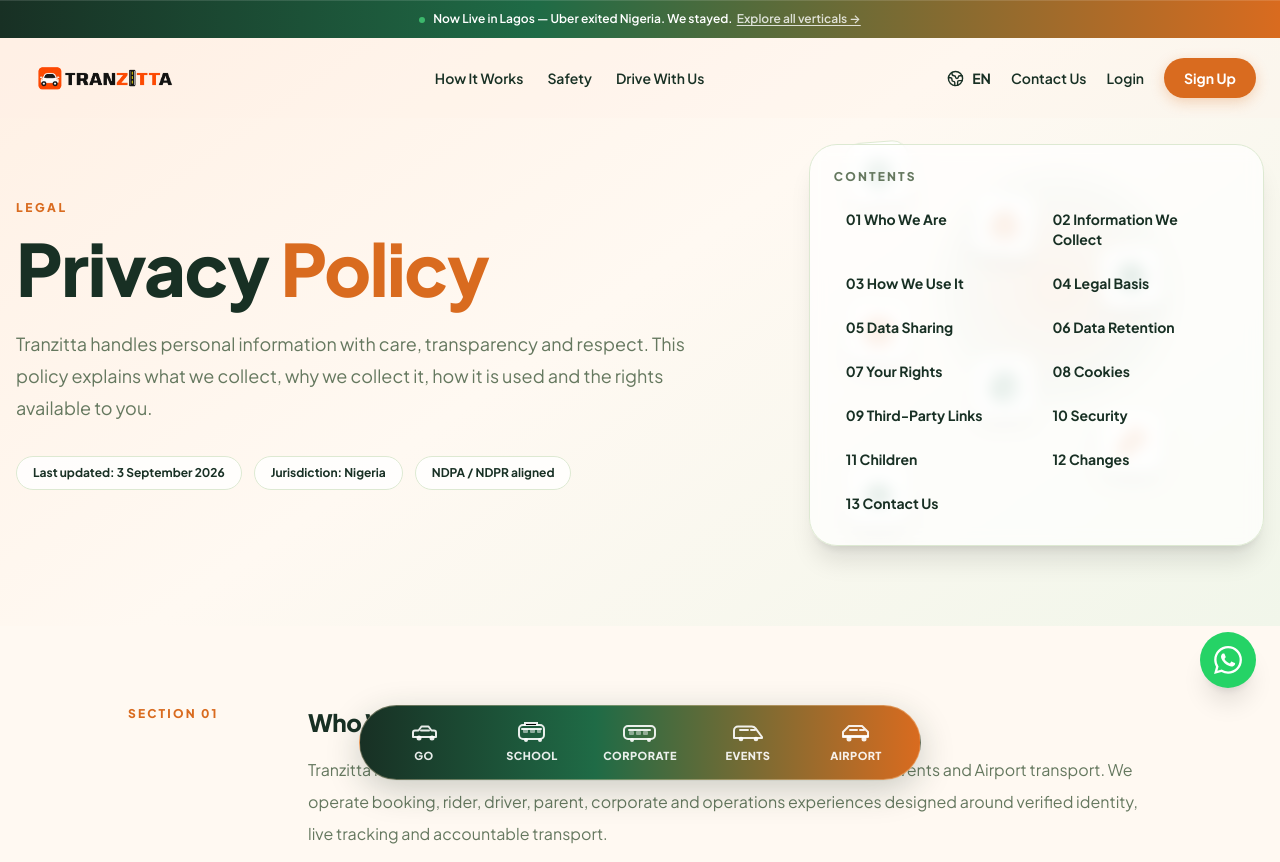
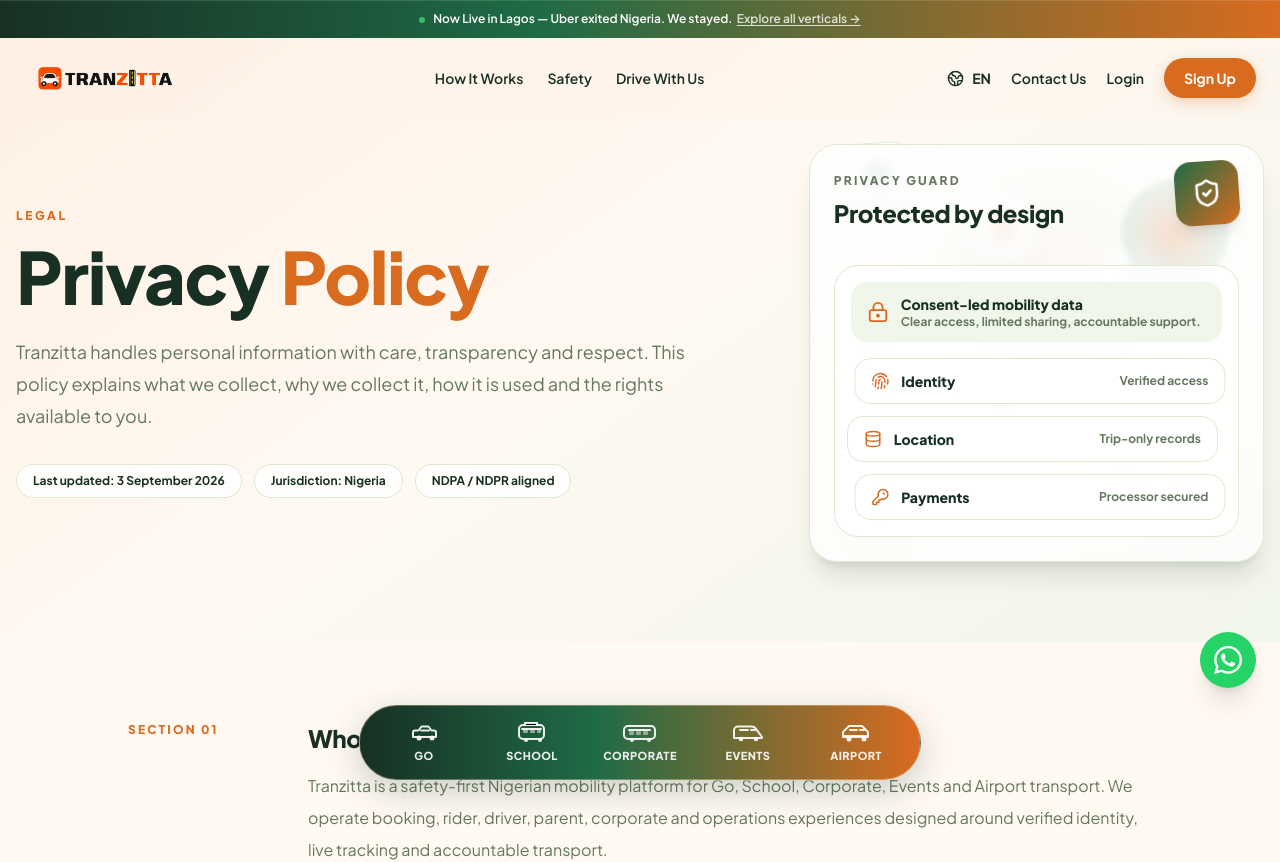
Before and after one commit to 1702london-maker/TRANZITTA, a Next.js app: page /privacy in a window 1280 px wide. Shown: the top 862 px of the page. Built offline with nearby package versions, Linux system fonts and the light colour scheme.

Commit message:
Update legal page hero visuals

```diff
--- a/app/privacy/page.tsx
+++ b/app/privacy/page.tsx
@@ -5,22 +5,6 @@
 import Navbar from '@/components/Navbar'
 import Footer from '@/components/Footer'
 import WhatsAppButton from '@/components/WhatsAppButton'
-
-const contents = [
-  'Who We Are',
-  'Information We Collect',
-  'How We Use It',
-  'Legal Basis',
-  'Data Sharing',
-  'Data Retention',
-  'Your Rights',
-  'Cookies',
-  'Third-Party Links',
-  'Security',
-  'Children',
-  'Changes',
-  'Contact Us',
-]
 
 const sections = [
   {
@@ -133,16 +117,7 @@
                 ))}
               </motion.div>
             </div>
-            <motion.div {...fade(0.16)} className="rounded-[28px] border bg-white/70 p-6 shadow-xl backdrop-blur" style={{ borderColor: 'var(--sage-border)' }}>
-              <p className="mb-4 text-xs font-black uppercase tracking-[0.18em] trz-muted">Contents</p>
-              <div className="grid gap-2 sm:grid-cols-2">
-                {contents.map((item, index) => (
-                  <a key={item} href={`#section-${index + 1}`} className="rounded-xl px-3 py-2 text-sm font-bold trz-ink transition hover:bg-orange-50 hover:text-orange-700">
-                    {String(index + 1).padStart(2, '0')} {item}
-                  </a>
-                ))}
-              </div>
-            </motion.div>
+            <PrivacyHeroPanel />
           </div>
         </section>
 
@@ -210,6 +185,71 @@
   )
 }
 
+function PrivacyHeroPanel() {
+  const records = [
+    { icon: Fingerprint, label: 'Identity', value: 'Verified access' },
+    { icon: Database, label: 'Location', value: 'Trip-only records' },
+    { icon: KeyRound, label: 'Payments', value: 'Processor secured' },
+  ]
+
+  return (
+    <motion.div
+      {...fade(0.16)}
+      className="relative min-h-[360px] overflow-hidden rounded-[28px] border bg-white/75 p-6 shadow-xl backdrop-blur"
+      style={{ borderColor: 'var(--sage-border)' }}
+    >
+      <motion.div
+        className="absolute right-8 top-8 h-28 w-28 rounded-full"
+        style={{ background: 'radial-gradient(circle, rgba(217,107,31,0.2), rgba(31,107,70,0.08) 62%, transparent 72%)' }}
+        animate={{ scale: [1, 1.08, 1], rotate: [0, 8, 0] }}
+        transition={{ duration: 6, repeat: Infinity, ease: 'easeInOut' }}
+      />
+      <div className="relative z-10">
+        <div className="mb-8 flex items-center justify-between">
+          <div>
+            <p className="text-xs font-black uppercase tracking-[0.18em] trz-muted">Privacy Guard</p>
+            <h2 className="mt-2 text-2xl font-black trz-ink">Protected by design</h2>
+          </div>
+          <motion.span
+            className="flex h-16 w-16 items-center justify-center rounded-2xl text-white shadow-lg"
+            style={{ background: 'linear-gradient(135deg, var(--africa-green), var(--orange-deep))' }}
+            animate={{ y: [0, -8, 0], rotate: [0, -4, 0] }}
+            transition={{ duration: 4.5, repeat: Infinity, ease: 'easeInOut' }}
+          >
+            <ShieldCheck size={30} />
+          </motion.span>
+        </div>
+        <div className="rounded-3xl border bg-white/80 p-4" style={{ borderColor: 'var(--sage-border)' }}>
+          <div className="mb-4 flex items-center gap-3 rounded-2xl px-4 py-3" style={{ background: 'var(--sage-light)' }}>
+            <LockKeyhole size={22} className="trz-orange" />
+            <div>
+              <p className="text-sm font-black trz-ink">Consent-led mobility data</p>
+              <p className="text-xs font-bold trz-muted">Clear access, limited sharing, accountable support.</p>
+            </div>
+          </div>
+          <div className="space-y-3">
+            {records.map(({ icon: Icon, label, value }, index) => (
+              <motion.div
+                key={label}
+                className="flex items-center justify-between rounded-2xl border bg-white px-4 py-3"
+                style={{ borderColor: 'var(--sage-border)' }}
+                animate={{ x: [0, index % 2 ? -4 : 4, 0] }}
+                transition={{ duration: 4 + index * 0.4, repeat: Infinity, ease: 'easeInOut' }}
+              >
+                <span className="flex items-center gap-3 text-sm font-black trz-ink">
+                  <Icon size={18} className="trz-orange" />
+                  {label}
+                </span>
+                <span className="text-xs font-bold trz-muted">{value}</span>
+              </motion.div>
+            ))}
+          </div>
+        </div>
+      </div>
+    </motion.div>
+  )
+}
+
 function PrivacyAnimation() {
   const icons = [ShieldCheck, LockKeyhole, Fingerprint, Database, FileLock2, KeyRound, Eye]
 
--- a/app/terms/page.tsx
+++ b/app/terms/page.tsx
@@ -6,22 +6,6 @@
 import Navbar from '@/components/Navbar'
 import Footer from '@/components/Footer'
 import WhatsAppButton from '@/components/WhatsAppButton'
-
-const contents = [
-  'Acceptance of Terms',
-  'The Platform',
-  'Accounts & Registration',
-  'Bookings & Service Use',
-  'Payments & Pricing',
-  'Cancellations & Refunds',
-  'Safety Obligations',
-  'Driver-Partner Terms',
-  'Intellectual Property',
-  'Limitation of Liability',
-  'Prohibited Conduct',
-  'Governing Law',
-  'Contact Us',
-]
 
 const sections = [
   {
@@ -190,17 +174,7 @@
               </motion.div>
             </div>
 
-            {/* Contents card */}
-            <motion.div {...fade(0.16)} className="rounded-[28px] border bg-white/70 p-6 shadow-xl backdrop-blur" style={{ borderColor: 'var(--sage-border)' }}>
-              <p className="mb-4 text-xs font-black uppercase tracking-[0.18em] trz-muted">Contents</p>
-              <div className="grid gap-2 sm:grid-cols-2">
-                {contents.map((item, index) => (
-                  <a key={item} href={`#section-${index + 1}`} className="rounded-xl px-3 py-2 text-sm font-bold trz-ink transition hover:bg-orange-50 hover:text-orange-700">
-                    {String(index + 1).padStart(2, '0')} {item}
-                  </a>
-                ))}
-              </div>
-            </motion.div>
+            <TermsHeroPanel />
           </div>
         </section>
 
@@ -273,6 +247,71 @@
   )
 }
 
+function TermsHeroPanel() {
+  const checkpoints = [
+    { icon: ShieldCheck, label: 'Safety rules', value: 'Clear obligations' },
+    { icon: Wallet, label: 'Payments', value: 'Transparent charges' },
+    { icon: HandshakeIcon, label: 'Service use', value: 'Fair agreement' },
+  ]
+
+  return (
+    <motion.div
+      {...fade(0.16)}
+      className="relative min-h-[360px] overflow-hidden rounded-[28px] border bg-white/75 p-6 shadow-xl backdrop-blur"
+      style={{ borderColor: 'var(--sage-border)' }}
+    >
+      <motion.div
+        className="absolute right-8 top-8 h-28 w-28 rounded-full"
+        style={{ background: 'radial-gradient(circle, rgba(217,107,31,0.2), rgba(31,107,70,0.08) 62%, transparent 72%)' }}
+        animate={{ scale: [1, 1.08, 1], rotate: [0, 8, 0] }}
+        transition={{ duration: 6, repeat: Infinity, ease: 'easeInOut' }}
+      />
+      <div className="relative z-10">
+        <div className="mb-8 flex items-center justify-between">
+          <div>
+            <p className="text-xs font-black uppercase tracking-[0.18em] trz-muted">Service Agreement</p>
+            <h2 className="mt-2 text-2xl font-black trz-ink">Simple, fair terms</h2>
+          </div>
+          <motion.span
+            className="flex h-16 w-16 items-center justify-center rounded-2xl text-white shadow-lg"
+            style={{ background: 'linear-gradient(135deg, var(--africa-green), var(--orange-deep))' }}
+            animate={{ y: [0, -8, 0], rotate: [0, 4, 0] }}
+            transition={{ duration: 4.5, repeat: Infinity, ease: 'easeInOut' }}
+          >
+            <Scale size={30} />
+          </motion.span>
+        </div>
+        <div className="rounded-3xl border bg-white/80 p-4" style={{ borderColor: 'var(--sage-border)' }}>
+          <div className="mb-4 flex items-center gap-3 rounded-2xl px-4 py-3" style={{ background: 'var(--sage-light)' }}>
+            <ScrollText size={22} className="trz-orange" />
+            <div>
+              <p className="text-sm font-black trz-ink">One platform, five verticals</p>
+              <p className="text-xs font-bold trz-muted">Go, School, Corporate, Events and Airport.</p>
+            </div>
+          </div>
+          <div className="space-y-3">
+            {checkpoints.map(({ icon: Icon, label, value }, index) => (
+              <motion.div
+                key={label}
+                className="flex items-center justify-between rounded-2xl border bg-white px-4 py-3"
+                style={{ borderColor: 'var(--sage-border)' }}
+                animate={{ x: [0, index % 2 ? -4 : 4, 0] }}
+                transition={{ duration: 4 + index * 0.4, repeat: Infinity, ease: 'easeInOut' }}
+              >
+                <span className="flex items-center gap-3 text-sm font-black trz-ink">
+                  <Icon size={18} className="trz-orange" />
+                  {label}
+                </span>
+                <span className="text-xs font-bold trz-muted">{value}</span>
+              </motion.div>
+            ))}
+          </div>
+        </div>
+      </div>
+    </motion.div>
+  )
+}
+
 function TermsAnimation() {
   const icons = [FileText, Gavel, Scale, HandshakeIcon, ScrollText, ShieldCheck, Wallet]
 
```
